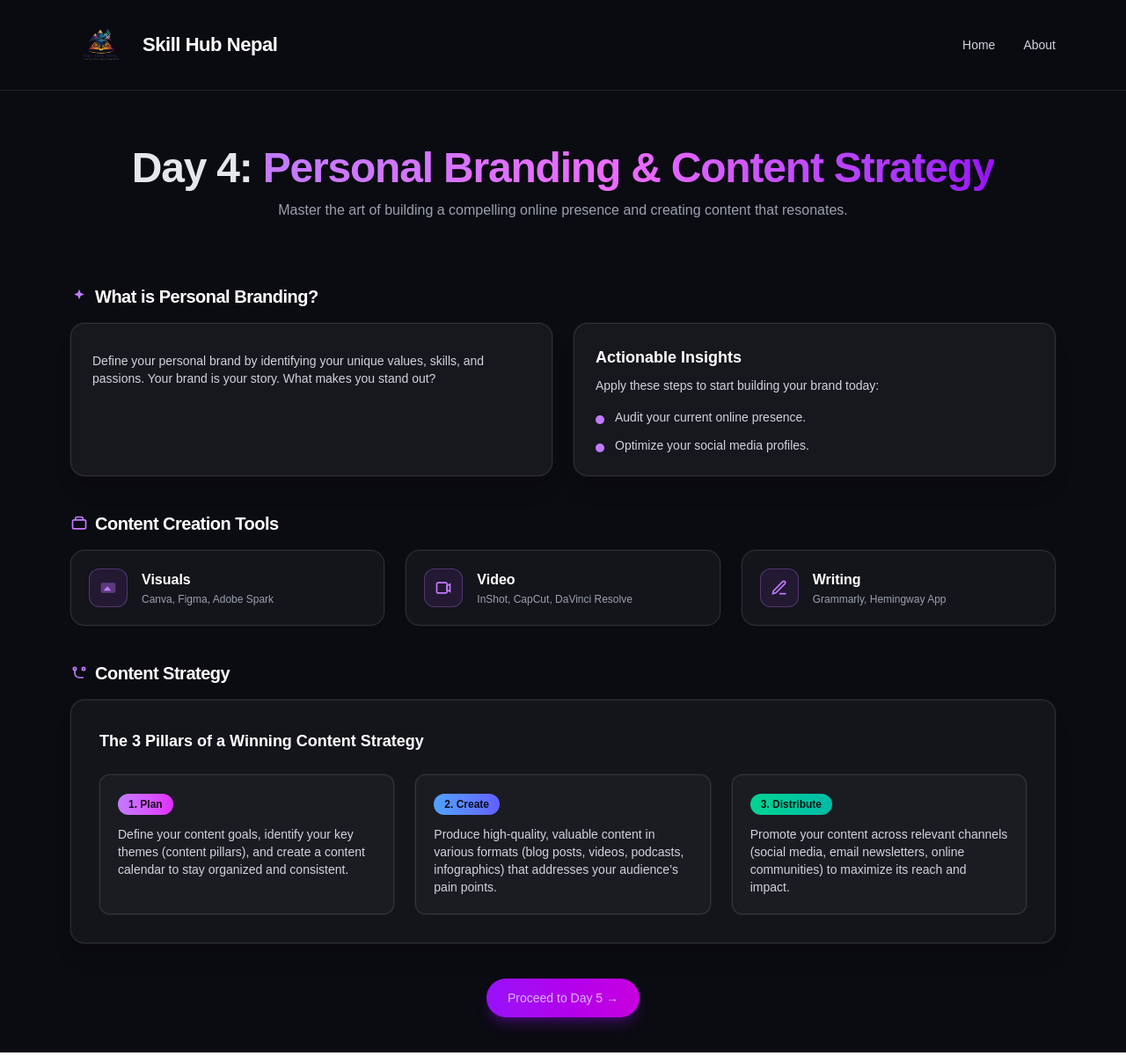
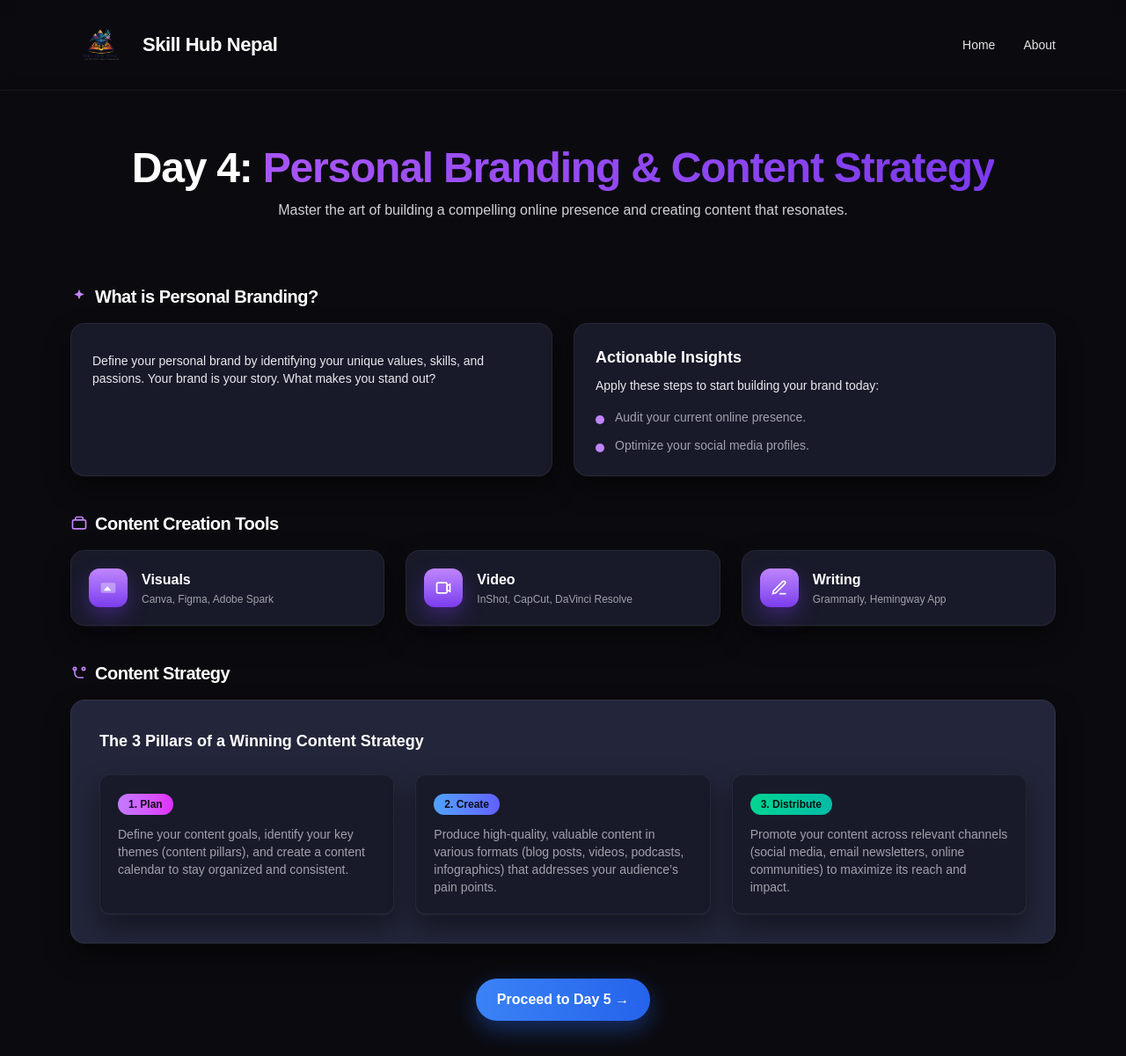
Before and after one commit to sachendra-1000/skillhubnepal-corce, a Next.js app: page /day4 in a window 1280 px wide. Shown: the whole page at 88% size. Built offline with nearby package versions, Linux system fonts and the light colour scheme.

Commit message:
Updated page.tsx

```diff
--- a/app/day4/page.tsx
+++ b/app/day4/page.tsx
@@ -2,19 +2,19 @@ import Link from "next/link";
 
 export default function Page() {
   return (
-    <div className="min-h-screen bg-[#0b0b12] text-gray-200">
+    <div className="min-h-screen bg-[#0b0b0f] text-white">
       <Header />
 
       <main className="mx-auto max-w-6xl px-4">
         {/* Hero */}
         <section className="py-12 text-center md:py-16">
           <h1 className="text-3xl font-extrabold tracking-tight md:text-5xl">
-            Day 4:{" "}
-            <span className="bg-gradient-to-r from-purple-400 via-fuchsia-400 to-purple-600 bg-clip-text text-transparent">
+            <span className="text-white">Day 4:</span>{" "}
+            <span className="bg-gradient-to-r from-[#a855f7] to-[#7c3aed] bg-clip-text text-transparent">
              Personal Branding & Content Strategy
             </span>
           </h1>
-          <p className="mt-3 text-sm text-gray-400 md:text-base">
+          <p className="mt-3 text-sm text-[#d1d1d6] md:text-base">
             Master the art of building a compelling online presence and creating content that
             resonates.
           </p>
@@ -27,7 +27,7 @@ export default function Page() {
           <div className="mt-4 grid gap-6 md:grid-cols-2">
             <Card>
 
-              <p className="mt-2 text-sm text-gray-300">
+              <p className="mt-2 text-sm text-[#e9e9ee]">
                 Define your personal brand by identifying your unique values, skills, and
                 passions. Your brand is your story. What makes you stand out?
               </p>
@@ -39,7 +39,7 @@ export default function Page() {
               <h3 className="text-lg font-semibold text-white">
                 Actionable Insights
               </h3>
-              <p className="mt-2 text-sm text-gray-300">
+              <p className="mt-2 text-sm text-[#e9e9ee]">
                 Apply these steps to start building your brand today:
               </p>
               <ul className="mt-4 space-y-3 text-sm">
@@ -77,7 +77,7 @@ export default function Page() {
         <section className="mt-10">
           <SectionTitle icon={<StrategyIcon />}>Content Strategy</SectionTitle>
 
-          <div className="mt-4 rounded-2xl border border-white/10 bg-white/[0.04] p-6 shadow-xl ring-1 ring-white/5 md:p-8">
+          <div className="mt-4 rounded-2xl border border-white/[0.06] bg-[#23263a] p-6 shadow-[0_1px_0_rgba(255,255,255,0.04),0_14px_30px_rgba(0,0,0,0.45)] md:p-8">
             <h3 className="text-lg font-semibold text-white">
               The 3 Pillars of a Winning Content Strategy
             </h3>
@@ -101,17 +101,14 @@ export default function Page() {
 
         {/* CTA */}
         <div className="flex flex-col items-center justify-center gap-3 py-10">
-          <button
-            className="inline-flex items-center gap-2 rounded-full bg-gradient-to-r from-purple-600 to-fuchsia-600 px-6 py-3 font-semibold text-white shadow-lg shadow-purple-600/30 transition hover:from-purple-500 hover:to-fuchsia-500 focus:outline-none focus:ring-2 focus:ring-fuchsia-400"
-            type="button"
-          >
-        <Link
-            href="/day5"
-            className="text-sm font-medium text-purple-300 transition hover:text-purple-200"
-          >
-            Proceed to Day 5 →
+          <Link href="/day5">
+            <button
+              className="inline-flex items-center gap-2 rounded-full bg-gradient-to-r from-[#3b82f6] to-[#2563eb] px-6 py-3 font-extrabold text-white shadow-[0_10px_26px_rgba(37,99,235,0.4)] transition hover:from-[#60a5fa] hover:to-[#3b82f6] hover:shadow-[0_10px_30px_rgba(37,99,235,0.5)] focus:outline-none focus:ring-2 focus:ring-[#3b82f6]"
+              type="button"
+            >
+              Proceed to Day 5 →
+            </button>
           </Link>
-          </button>
 
         </div>
       </main>
@@ -123,7 +120,7 @@ export default function Page() {
 
 function Header() {
   return (
-    <header className="sticky top-0 z-20 border-b border-white/10 bg-[#0b0b12]/80 backdrop-blur">
+    <header className="sticky top-0 z-20 border-b border-white/[0.06] bg-[#0b0b0f]/80 backdrop-blur">
       <div className="mx-auto flex max-w-6xl items-center justify-between px-4 py-4">
         <Link
           href="/"
@@ -135,7 +132,7 @@ function Header() {
         </div>
         </Link>
 
-        <nav className="hidden items-center gap-8 text-sm text-gray-300 md:flex">
+        <nav className="hidden items-center gap-8 text-sm text-[#e5e5e5] md:flex">
           <NavLink href="#">Home</NavLink>
 
           <NavLink href="#">About</NavLink>
@@ -166,7 +163,7 @@ function SectionTitle({
 }) {
   return (
     <h2 className="flex items-center gap-2 text-xl font-extrabold tracking-tight text-white">
-      <span className="text-purple-400">{icon}</span>
+      <span className="text-[#c084fc]">{icon}</span>
       {children}
     </h2>
   );
@@ -176,7 +173,7 @@ function SectionTitle({
 
 function Card({ children }: { children: React.ReactNode }) {
   return (
-    <div className="rounded-2xl border border-white/10 bg-white/[0.05] p-6 shadow-xl ring-1 ring-white/5">
+    <div className="rounded-2xl border border-white/[0.06] bg-[#181a2a] p-6 shadow-[0_1px_0_rgba(255,255,255,0.04),0_14px_30px_rgba(0,0,0,0.45)]">
       {children}
     </div>
   );
@@ -185,8 +182,8 @@ function Card({ children }: { children: React.ReactNode }) {
 function Rule({ children }: { children: React.ReactNode }) {
   return (
     <li className="flex items-start gap-3">
-      <CheckIcon className="mt-0.5 h-5 w-5 text-purple-400" />
-      <span className="text-gray-300">{children}</span>
+      <CheckIcon className="mt-0.5 h-5 w-5 text-[#c084fc]" />
+      <span className="text-[#a1a1aa]">{children}</span>
     </li>
   );
 }
@@ -194,8 +191,8 @@ function Rule({ children }: { children: React.ReactNode }) {
 function Dot({ children }: { children: React.ReactNode }) {
   return (
     <li className="flex items-start gap-3">
-      <span className="mt-2 h-2.5 w-2.5 rounded-full bg-purple-400" />
-      <span className="text-gray-300">{children}</span>
+      <span className="mt-2 h-2.5 w-2.5 rounded-full bg-[#c084fc]" />
+      <span className="text-[#a1a1aa]">{children}</span>
     </li>
   );
 }
@@ -210,13 +207,13 @@ function ToolCard({
   desc: string;
 }) {
   return (
-    <div className="flex items-center gap-4 rounded-2xl border border-white/10 bg-white/[0.04] p-5 shadow ring-1 ring-white/5">
-      <div className="flex h-11 w-11 items-center justify-center rounded-xl bg-purple-500/10 text-purple-400 ring-1 ring-inset ring-purple-400/30">
+    <div className="flex items-center gap-4 rounded-2xl border border-white/[0.06] bg-[#181a2a] p-5 shadow-[0_1px_0_rgba(255,255,255,0.04),0_14px_30px_rgba(0,0,0,0.45)]">
+      <div className="flex h-11 w-11 items-center justify-center rounded-xl bg-gradient-to-b from-[#c084fc] to-[#7c3aed] shadow-[0_10px_22px_rgba(124,58,237,0.35)] text-white">
         {icon}
       </div>
       <div>
         <h4 className="font-semibold text-white">{title}</h4>
-        <p className="mt-0.5 text-xs text-gray-400">{desc}</p>
+        <p className="mt-0.5 text-xs text-[#a1a1aa]">{desc}</p>
       </div>
     </div>
   );
@@ -232,13 +229,13 @@ function Pillar({
   color?: string;
 }) {
   return (
-    <div className="rounded-xl border border-white/10 bg-white/[0.03] p-5 ring-1 ring-white/5">
+    <div className="rounded-xl border border-white/[0.06] bg-[#181a2a] p-5 shadow-[0_1px_0_rgba(255,255,255,0.04),0_14px_30px_rgba(0,0,0,0.45)]">
       <div
         className={`inline-flex items-center rounded-full bg-gradient-to-r ${color} px-3 py-1 text-xs font-bold text-black/90`}
       >
         {number}
       </div>
-      <p className="mt-3 text-sm text-gray-300">{children}</p>
+      <p className="mt-3 text-sm text-[#a1a1aa]">{children}</p>
     </div>
   );
 }
--- a/app/day5/page.tsx
+++ b/app/day5/page.tsx
@@ -3,7 +3,7 @@ import Link from "next/link";
 
 export default function Page() {
   return (
-    <div className="min-h-screen bg-[#0b0b12] text-gray-200">
+    <div className="min-h-screen bg-[#0b0b0f] text-white">
       <Header />
 
       <main className="mx-auto max-w-6xl px-4">
@@ -11,12 +11,12 @@ export default function Page() {
         <section className="pt-8 text-center md:pt-12">
           <StepDots current={5} />
           <h1 className="mt-6 text-3xl font-extrabold tracking-tight md:text-5xl">
-            Day 5:{" "}
-            <span className="bg-gradient-to-r from-purple-400 via-fuchsia-400 to-purple-600 bg-clip-text text-transparent">
+            <span className="text-white">Day 5:</span>{" "}
+            <span className="bg-gradient-to-r from-[#a855f7] to-[#7c3aed] bg-clip-text text-transparent">
               Promotion & Implementation
             </span>
           </h1>
-          <p className="mx-auto mt-3 max-w-3xl text-sm text-gray-400 md:text-base">
+          <p className="mx-auto mt-3 max-w-3xl text-sm text-[#d1d1d6] md:text-base">
             You’ve mastered the skills, now it’s time to showcase them to the world.
             Let’s explore how to promote and implement your newfound knowledge.
           </p>
@@ -75,7 +75,7 @@ export default function Page() {
         <div className="flex items-center justify-center py-10">
           <Link
             href="#"
-            className="inline-flex items-center gap-2 rounded-full bg-gradient-to-r from-purple-600 to-fuchsia-600 px-6 py-3 font-semibold text-white shadow-lg shadow-purple-600/30 transition hover:from-purple-500 hover:to-fuchsia-500 focus:outline-none focus:ring-2 focus:ring-fuchsia-400"
+            className="inline-flex items-center gap-2 rounded-full bg-gradient-to-r from-[#3b82f6] to-[#2563eb] px-6 py-3 font-extrabold text-white shadow-[0_10px_26px_rgba(37,99,235,0.4)] transition hover:from-[#60a5fa] hover:to-[#3b82f6] hover:shadow-[0_10px_30px_rgba(37,99,235,0.5)] focus:outline-none focus:ring-2 focus:ring-[#3b82f6]"
           >
             Complete Journey & Get Certified
             <ArrowRightIcon className="h-5 w-5" />
@@ -90,7 +90,7 @@ export default function Page() {
 
 function Header() {
   return (
-    <header className="sticky top-0 z-20 border-b border-white/10 bg-[#0b0b12]/80 backdrop-blur">
+    <header className="sticky top-0 z-20 border-b border-white/[0.06] bg-[#0b0b0f]/80 backdrop-blur">
       <div className="mx-auto flex max-w-6xl items-center justify-between px-4 py-4">
         <Link href="/" className="text-lg font-extrabold tracking-tight text-white">
           <div style={{ display: "flex", alignItems: "center", gap: 12 }}>
@@ -99,7 +99,7 @@ function Header() {
         </div>
         </Link>
 
-        <nav className="hidden items-center gap-8 text-sm text-gray-300 md:flex">
+        <nav className="hidden items-center gap-8 text-sm text-[#e5e5e5] md:flex">
           <NavLink href="">Home</NavLink>
 
           <NavLink href="#">About</NavLink>
@@ -126,8 +126,8 @@ function StepDots({ current }: { current: number }) {
           className={[
             "flex h-8 w-8 items-center justify-center rounded-full border text-sm font-semibold",
             n === current
-              ? "border-purple-400 bg-purple-600 text-white ring-2 ring-fuchsia-400/50"
-              : "border-white/10 bg-white/5 text-gray-300",
+              ? "border-[#c084fc] bg-gradient-to-b from-[#c084fc] to-[#7c3aed] text-white shadow-[0_10px_22px_rgba(124,58,237,0.35)]"
+              : "border-white/[0.06] bg-[#181a2a] text-[#a1a1aa]",
           ].join(" ")}
         >
           {n}
@@ -149,9 +149,9 @@ function Panel({
   icon?: React.ReactNode;
 }) {
   return (
-    <div className="rounded-2xl border border-white/10 bg-white/[0.05] p-6 shadow-xl ring-1 ring-white/5">
+    <div className="rounded-2xl border border-white/[0.06] bg-[#23263a] p-6 shadow-[0_1px_0_rgba(255,255,255,0.04),0_14px_30px_rgba(0,0,0,0.45)]">
       <h3 className={`flex items-center gap-2 text-xl font-extrabold ${accent}`}>
-        <span className="text-purple-400">{icon}</span>
+        <span className="text-[#c084fc]">{icon}</span>
         {title}
       </h3>
       <div className="mt-4 space-y-5">{children}</div>
@@ -163,7 +163,7 @@ function Block({ title, children }: { title: string; children: React.ReactNode }
   return (
     <div>
       <h4 className="font-semibold text-white">{title}</h4>
-      <p className="mt-1 text-sm leading-relaxed text-gray-300">{children}</p>
+      <p className="mt-1 text-sm leading-relaxed text-[#a1a1aa]">{children}</p>
     </div>
   );
 }
```
Also changed, not shown: app/day3/page.tsx (+35 -30 lines).
